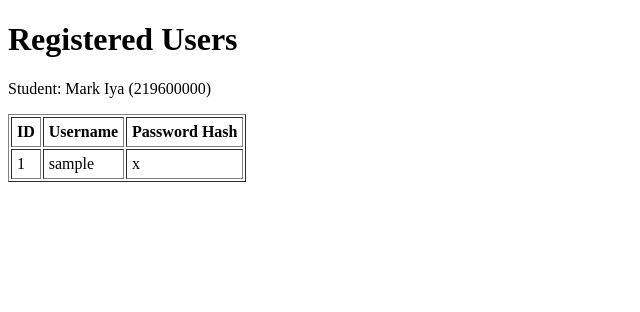
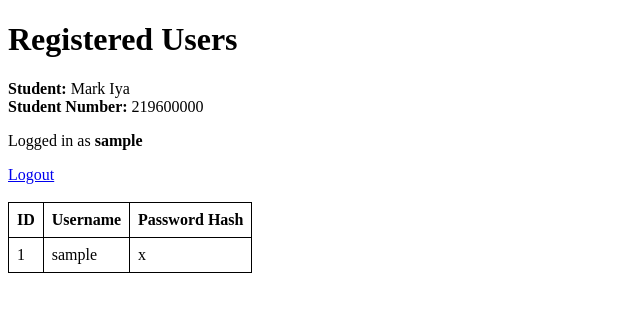
Before and after one commit to miya-algoma/COSC4806-2, a PHP site: page /index.php in a window 1280 px wide. Shown: the top 312 px of the page, without its empty margins (0-640 px from the left). Run offline with PHP 8.4, Linux system fonts and the light colour scheme; the visitor is signed in with stand-in values (Sample User, id 1); tables that the repository leaves empty or names only in its code hold one stand-in row (values such as "Sample post").

Commit message:
Added logout.php and polish index page
Added logout functionality to destroy session. Cleaned up index.php with HTML table, session-aware content, and trademark. Finalized project for submission.

```diff
--- a/index.php
+++ b/index.php
@@ -1,26 +1,42 @@
 <?php
 // Mark Iya 219600000
 require_once('user.php');
+session_start();
 
 $user = new User();
 $user_list = $user->get_all_users();
-
 ?>
 
 <!DOCTYPE html>
 <html>
 <head>
     <title>Registered Users - COSC4806 Assignment 2</title>
+    <style>
+        table { border-collapse: collapse; }
+        th, td { border: 1px solid black; padding: 8px; }
+        a { margin-right: 10px; }
+    </style>
 </head>
 <body>
 
 <h1>Registered Users</h1>
-<p>Student: Mark Iya (219600000)</p>
+<p><strong>Student:</strong> Mark Iya<br>
+<strong>Student Number:</strong> 219600000</p>
+
+<?php if (isset($_SESSION['authenticated'])): ?>
+    <p> Logged in as <strong><?= htmlspecialchars($_SESSION['username']) ?></strong></p>
+    <a href="logout.php">Logout</a>
+<?php else: ?>
+    <a href="login.php">Login</a>
+    <a href="register.php">Create Account</a>
+<?php endif; ?>
+
+<br><br>
 
 <?php if (empty($user_list)) : ?>
     <p>No users found in the database.</p>
 <?php else : ?>
-    <table border="1" cellpadding="5">
+    <table>
         <thead>
             <tr>
                 <th>ID</th>
```
Also changed, not shown: logout.php (added, +7 -0 lines).
